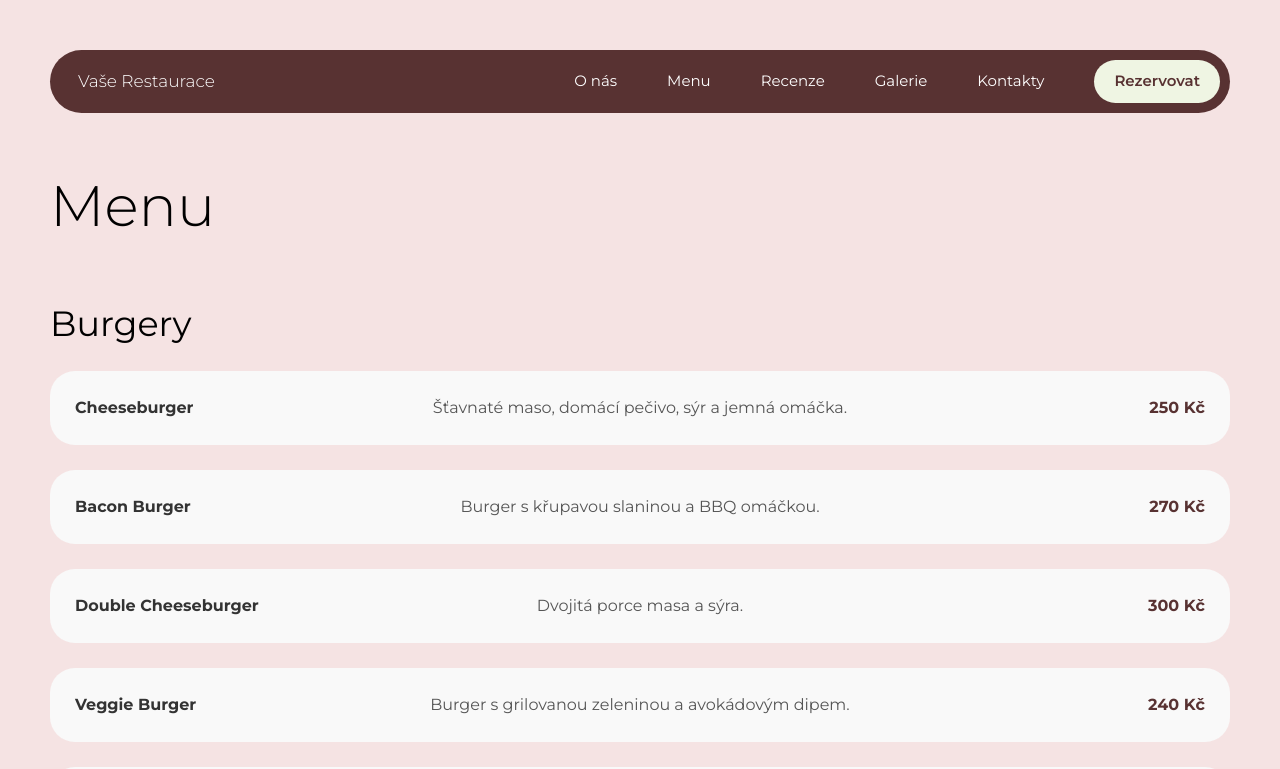
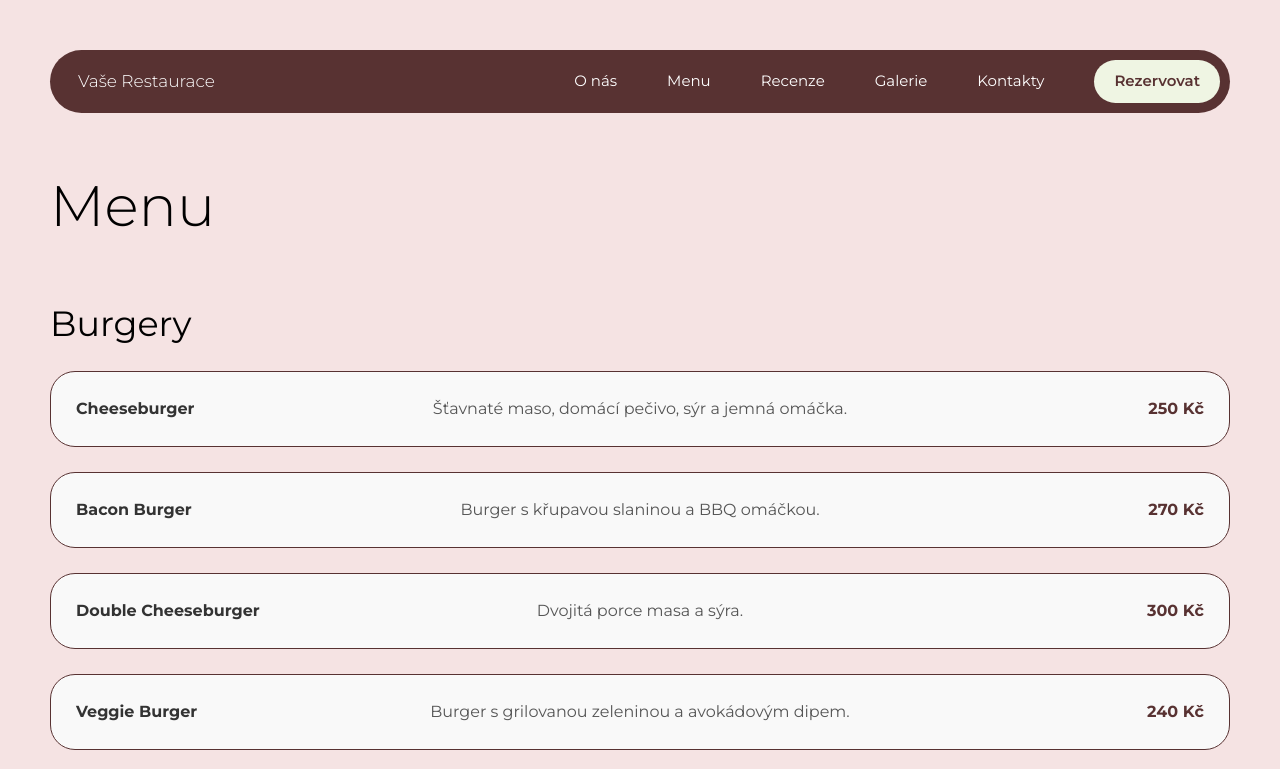
Before and after one commit to gumernus/modelova_restaurace, a Nuxt app: page /menu in a window 1280 px wide. Shown: the top 769 px of the page. Built offline with nearby package versions, Linux system fonts and the light colour scheme.

Commit message:
Add border to menu rows for improved visual separation

```diff
--- a/pages/menu.vue
+++ b/pages/menu.vue
@@ -306,6 +306,7 @@
     padding: 25px;
     border-radius: 25px;
     background-color: #f9f9f9;
+    border: 1px solid var(--primary-color); /* Added border */
 }
 
 .menu-name {
```
